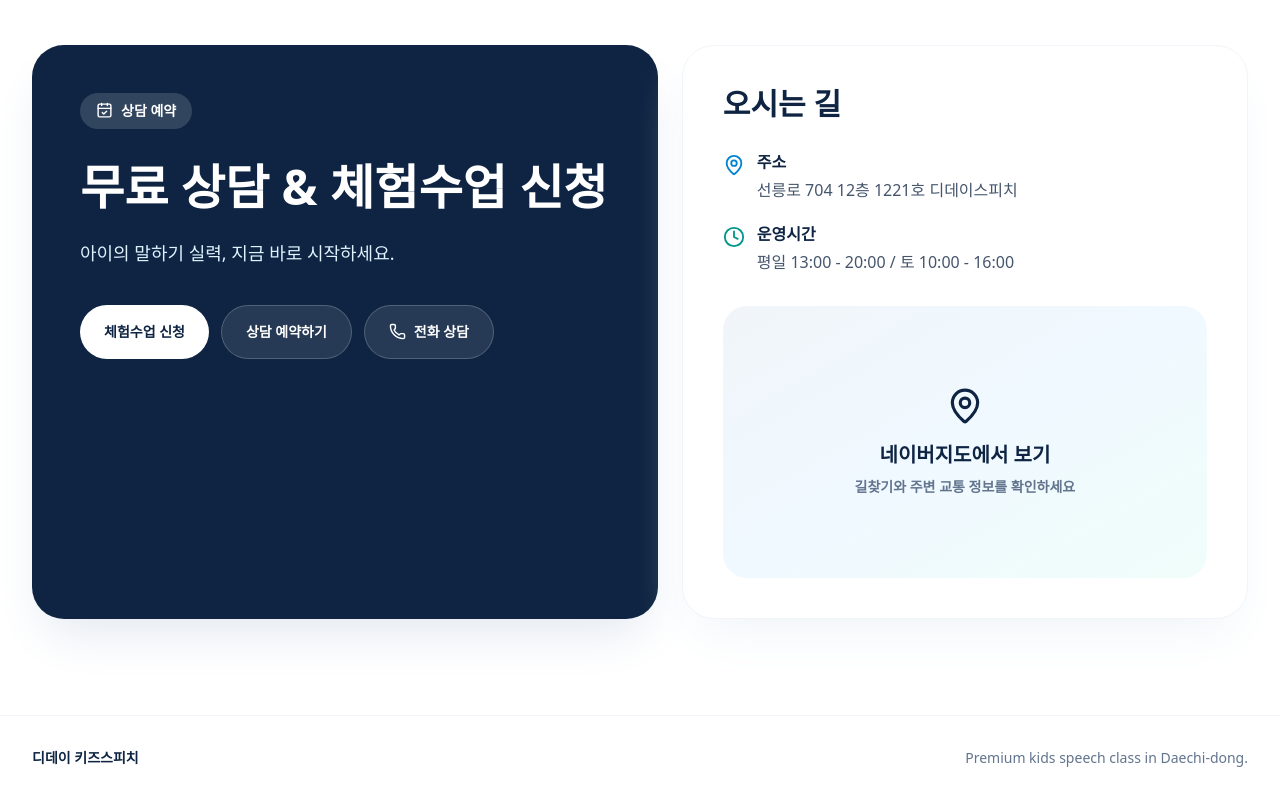
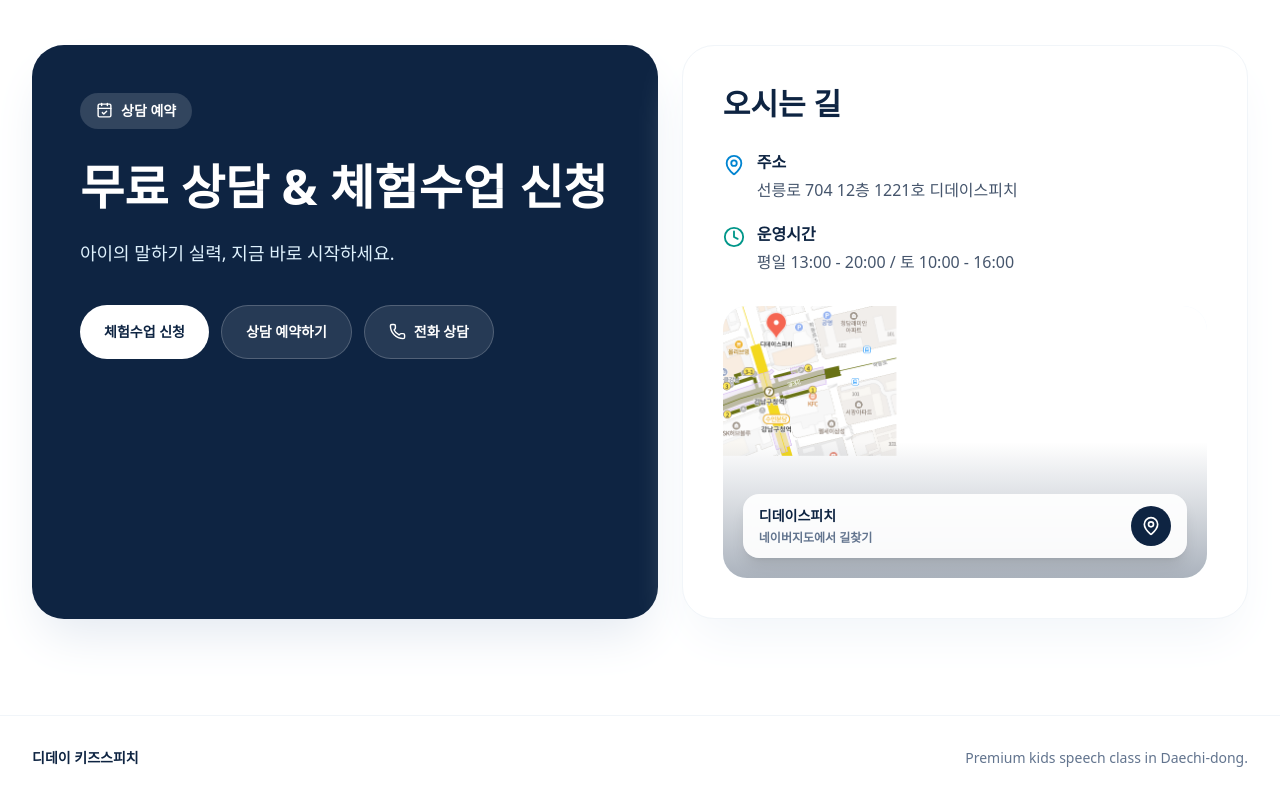
Before and after one commit to Juniorgi/dday-kids-speech, a React (Vite) app: page / in a window 1280 px wide. Shown: the part 4296-5096 px from the top of the page. Built offline with nearby package versions, Linux system fonts and the light colour scheme.

Commit message:
Add map image section

```diff
--- a/src/App.jsx
+++ b/src/App.jsx
@@ -450,17 +450,30 @@ export default function App() {
               href="https://naver.me/xk1KuIPu"
               target="_blank"
               rel="noreferrer"
-              className="mt-8 flex aspect-[16/9] items-center justify-center rounded-3xl bg-gradient-to-br from-slate-100 via-sky-50 to-teal-50 p-6 text-center transition hover:-translate-y-0.5 hover:shadow-xl hover:shadow-slate-100"
+              className="group relative mt-8 block aspect-[16/9] overflow-hidden rounded-3xl bg-gradient-to-br from-slate-100 via-sky-50 to-teal-50 text-center transition hover:-translate-y-0.5 hover:shadow-xl hover:shadow-slate-100"
               aria-label="네이버지도에서 디데이스피치 위치 보기"
             >
-              <div>
-                <MapPin className="mx-auto mb-4 text-[#0e2442]" size={38} />
-                <p className="text-xl font-extrabold text-[#0e2442]">
-                  네이버지도에서 보기
-                </p>
-                <p className="mt-2 text-sm font-semibold text-slate-500">
-                  길찾기와 주변 교통 정보를 확인하세요
-                </p>
+              <img
+                src="/naver-map.png"
+                alt="디데이스피치 네이버지도 위치"
+                className="absolute inset-0 h-full w-full object-cover transition duration-500 group-hover:scale-[1.03]"
+                onError={(event) => {
+                  event.currentTarget.style.display = "none";
+                }}
+              />
+              <div className="absolute inset-0 bg-gradient-to-t from-[#0e2442]/35 via-transparent to-transparent" />
+              <div className="absolute bottom-5 left-5 right-5 flex items-center justify-between gap-3 rounded-2xl bg-white/92 px-4 py-3 text-left shadow-lg backdrop-blur">
+                <div>
+                  <p className="text-sm font-extrabold text-[#0e2442]">
+                    디데이스피치
+                  </p>
+                  <p className="mt-1 text-xs font-semibold text-slate-500">
+                    네이버지도에서 길찾기
+                  </p>
+                </div>
+                <span className="flex size-10 shrink-0 items-center justify-center rounded-full bg-[#0e2442] text-white">
+                  <MapPin size={20} />
+                </span>
               </div>
             </a>
           </div>
```
Also changed, not shown: public/naver-map.png (added).
